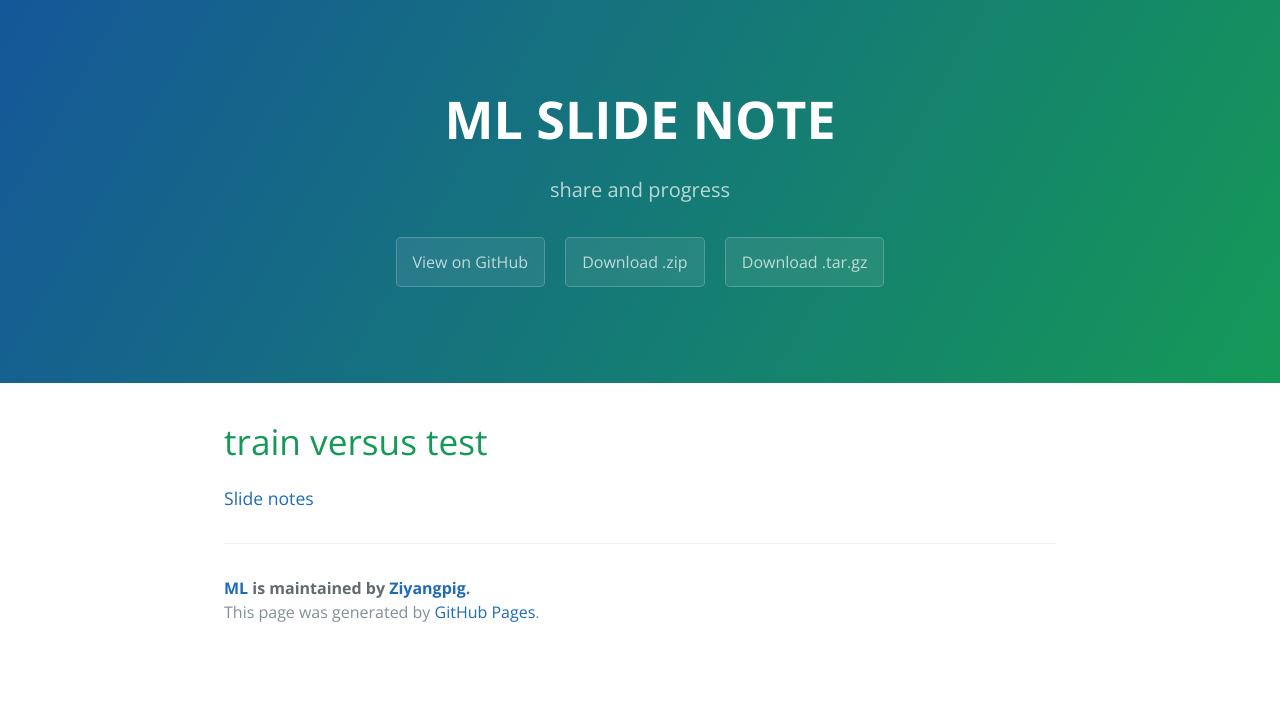
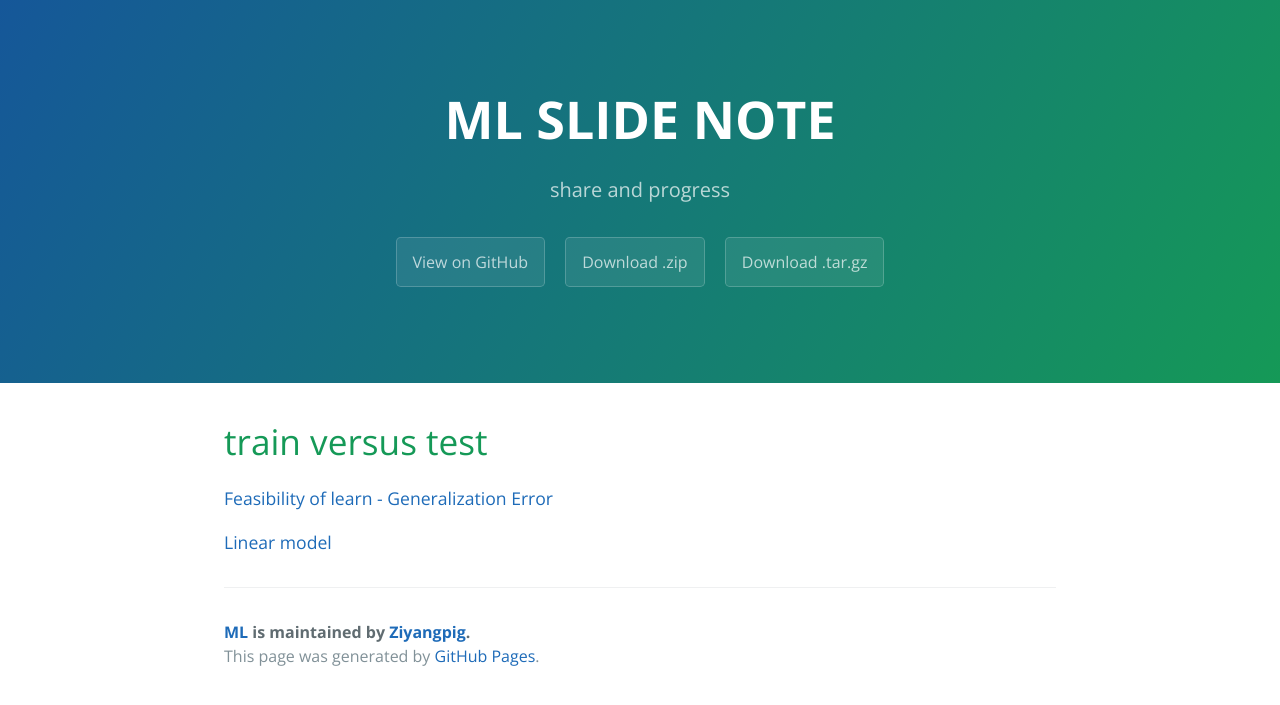
Before and after one commit to Ziyangpig/ML, a Jekyll site: the page built from index.md, in a window 1280 px wide. Shown: the top 705 px of the page. Built offline with Jekyll 4.4.1, drawn with Linux system fonts in a browser that asks for light colours; our own code applies the rules of GitHub Pages for plain Markdown files.

Commit message:
Update index.md

```diff
--- a/index.md
+++ b/index.md
@@ -5,4 +5,6 @@ title: ML SLIDE NOTE
 # train versus test
 
 
-[Slide notes](./2024-12-06-SlidesNote.html)
+[Feasibility of learn - Generalization Error](./2024-12-06-Feasibility of learn.html)
+
+[Linear model](./Linear model.html)
```
